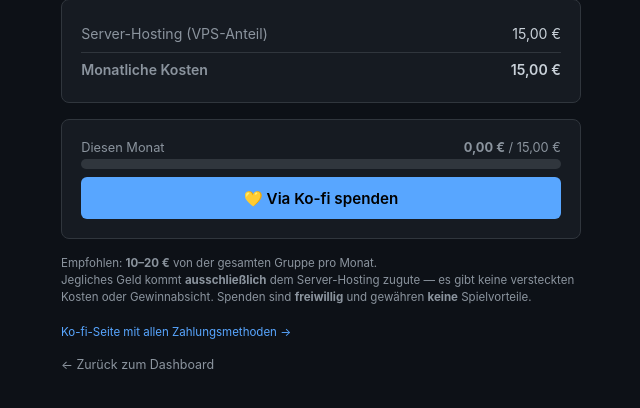
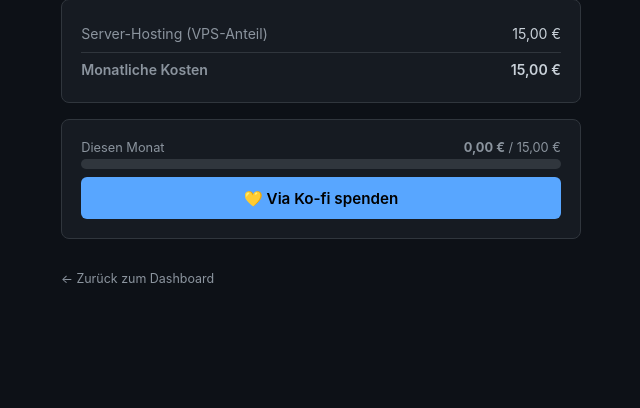
Before and after one commit to momokli/e10-minecraft, a Flask app: page /spenden in a window 1280 px wide. Shown: the part 95-503 px from the top of the page, without its empty margins (319-959 px from the left). Run offline with Flask 3, Linux system fonts and the light colour scheme; some libraries are stand-ins or nearby versions.

Commit message:
fix: remove verbose donation note, keep it minimal

```diff
--- a/shared/webui/templates/spenden.html
+++ b/shared/webui/templates/spenden.html
@@ -172,17 +172,6 @@
                 </a>
             </div>
 
-            <p class="note">
-                Empfohlen: <strong>10–20 €</strong> von der gesamten Gruppe pro Monat.<br />
-                Jegliches Geld kommt <strong>ausschließlich</strong> dem Server-Hosting
-                zugute — es gibt keine versteckten Kosten oder Gewinnabsicht. Spenden sind
-                <strong>freiwillig</strong> und gewähren
-                <strong>keine</strong> Spielvorteile. <br /><br />
-                <a href="https://ko-fi.com/momokli" target="_blank" rel="noopener"
-                    >Ko-fi-Seite mit allen Zahlungsmethoden →</a
-                >
-            </p>
-
             <a class="back" href="/">← Zurück zum Dashboard</a>
         </div>
 
```
